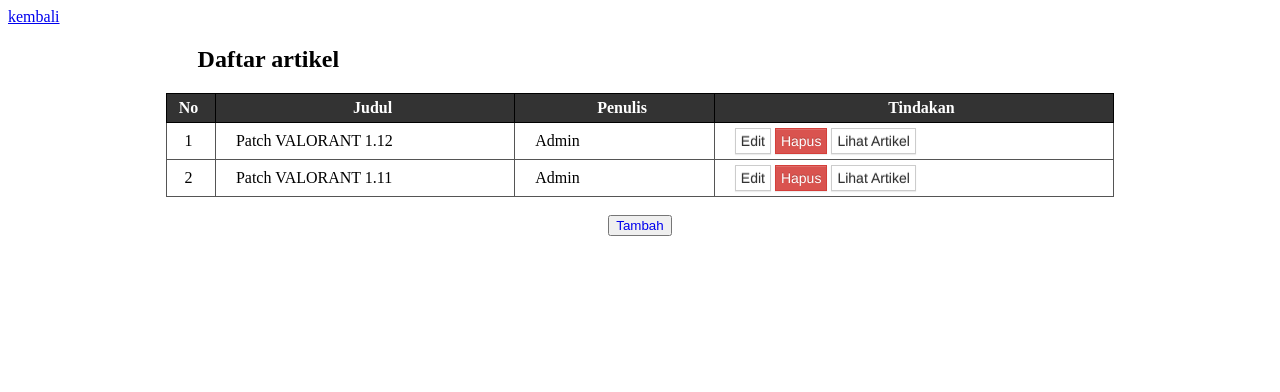
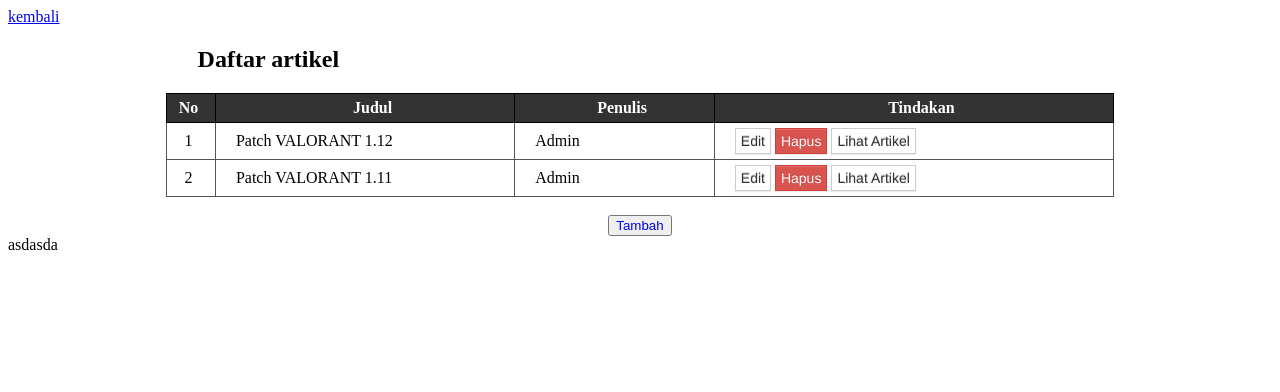
Before and after one commit to alifahmaaad/118140133_A2, a CodeIgniter app: page /CI/index.php/artikel/artikel in a window 1280 px wide. Shown: the top 392 px of the page. Run offline with CodeIgniter, Linux system fonts and the light colour scheme; a user stored in the database is signed in; data comes from the database, SQL or seed files in the repository.

Commit message:
komentar

```diff
--- a/application/views/daftar_artikel.php
+++ b/application/views/daftar_artikel.php
@@ -46,5 +46,6 @@
     </table><br>
     <button><a style="text-decoration: none;" href="<?php echo base_url('artikel/tambah/'); ?>">Tambah</a></button>
 </center>
+asdasda
 
 </html>
```
